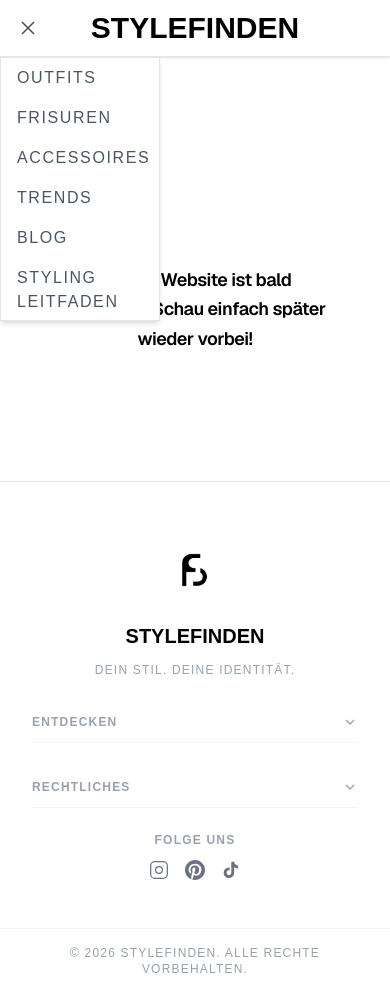
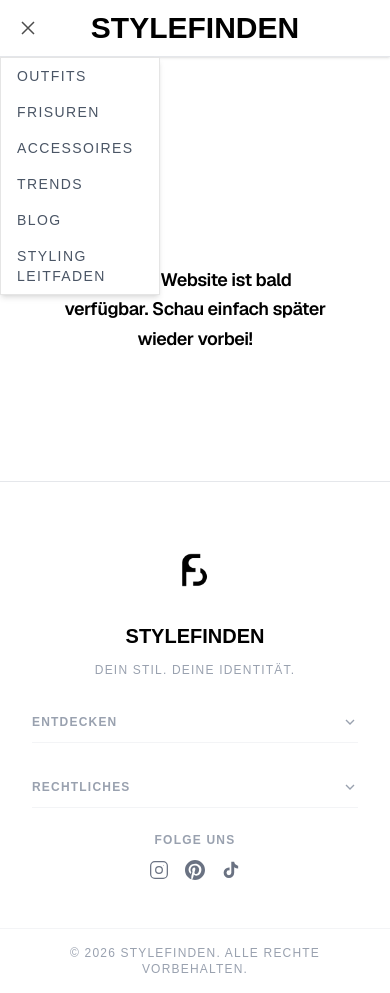
Before and after one commit to qrphy/stylefinden, a Next.js app: page / in a window 390 px wide. Both pictures are taken after a click on the heading "STYLEFINDEN". Built offline with nearby package versions, Linux system fonts and the light colour scheme.

Commit message:
feat(header): change mobile breakpoint from 768px to 1000px
Replaced Tailwind  classes with custom CSS media query
 so the desktop nav appears
only above 1000px and the hamburger menu kicks in below.

```diff
--- a/components/layout/Header.tsx
+++ b/components/layout/Header.tsx
@@ -2,14 +2,25 @@
   return (
     <header>
       <style>{`
+        /* Hamburger / X ikon kontrolü */
         details .icon-hamburger { display: block; }
         details .icon-close     { display: none;  }
         details[open] .icon-hamburger { display: none;  }
         details[open] .icon-close     { display: block; }
+
+        /* 1000px altı → mobil görünüm */
+        .header-desktop { display: none; }
+        .header-mobile  { display: block; }
+
+        /* 1000px ve üzeri → desktop görünüm */
+        @media (min-width: 1000px) {
+          .header-desktop { display: flex; }
+          .header-mobile  { display: none; }
+        }
       `}</style>
 
       {/* Desktop Navigation */}
-        <div className="hidden md:flex items-center bg-white w-full h-20 border-b border-gray-200 shadow-sm px-8 relative">
+      <div className="header-desktop items-center bg-white w-full h-20 border-b border-gray-200 shadow-sm px-8 relative">
 
         {/* Logo */}
         <img
@@ -42,7 +53,7 @@
       </div>
 
       {/* Mobil Navigation */}
-        <details className="relative md:hidden">
+      <details className="header-mobile relative">
         <summary className="list-none relative flex items-center p-4 bg-white border-b border-gray-200 shadow-sm w-full">
 
           {/* Hamburger Menu Icon */}
@@ -55,7 +66,7 @@
             <path d="M4 7h16M4 12h16M4 17h16" />
           </svg>
 
-            {/* X Icon*/}
+          {/* X Icon */}
           <svg
             viewBox="0 0 24 24"
             className="icon-close h-6 w-6 stroke-black/70 shrink-0 z-10"
@@ -70,23 +81,23 @@
           </h1>
         </summary>
 
-          <div className="absolute left-0 w-40 h-66 border border-black/10 bg-white shadow-md">
-            <a href="/outfits" className="block px-4 py-2 text-md font-medium tracking-widest uppercase text-gray-600 hover:text-black transition-colors duration-200">
+        <div className="absolute left-0 w-40 border border-black/10 bg-white shadow-md">
+          <a href="/outfits" className="block px-4 py-2 text-sm font-medium tracking-widest uppercase text-gray-600 hover:text-black transition-colors duration-200">
             Outfits
           </a>
-            <a href="/frisuren" className="block px-4 py-2 text-md font-medium tracking-widest uppercase text-gray-600 hover:text-black transition-colors duration-200">
+          <a href="/frisuren" className="block px-4 py-2 text-sm font-medium tracking-widest uppercase text-gray-600 hover:text-black transition-colors duration-200">
             Frisuren
           </a>
-            <a href="/accessories" className="block px-4 py-2 text-md font-medium tracking-widest uppercase text-gray-600 hover:text-black transition-colors duration-200">
+          <a href="/accessoires" className="block px-4 py-2 text-sm font-medium tracking-widest uppercase text-gray-600 hover:text-black transition-colors duration-200">
             Accessoires
           </a>
-            <a href="/trends" className="block px-4 py-2 text-md font-medium tracking-widest uppercase text-gray-600 hover:text-black transition-colors duration-200">
+          <a href="/trends" className="block px-4 py-2 text-sm font-medium tracking-widest uppercase text-gray-600 hover:text-black transition-colors duration-200">
             Trends
           </a>
-            <a href="/blog" className="block px-4 py-2 text-md font-medium tracking-widest uppercase text-gray-600 hover:text-black transition-colors duration-200">
+          <a href="/blog" className="block px-4 py-2 text-sm font-medium tracking-widest uppercase text-gray-600 hover:text-black transition-colors duration-200">
             Blog
           </a>
-            <a href="/stylingleitfaden" className="block px-4 py-2 text-md font-medium tracking-widest uppercase text-gray-600 hover:text-black transition-colors duration-200">
+          <a href="/stylingleitfaden" className="block px-4 py-2 text-sm font-medium tracking-widest uppercase text-gray-600 hover:text-black transition-colors duration-200">
             Styling Leitfaden
           </a>
         </div>
```
Lines whose indentation alone changed are shown as unchanged.
